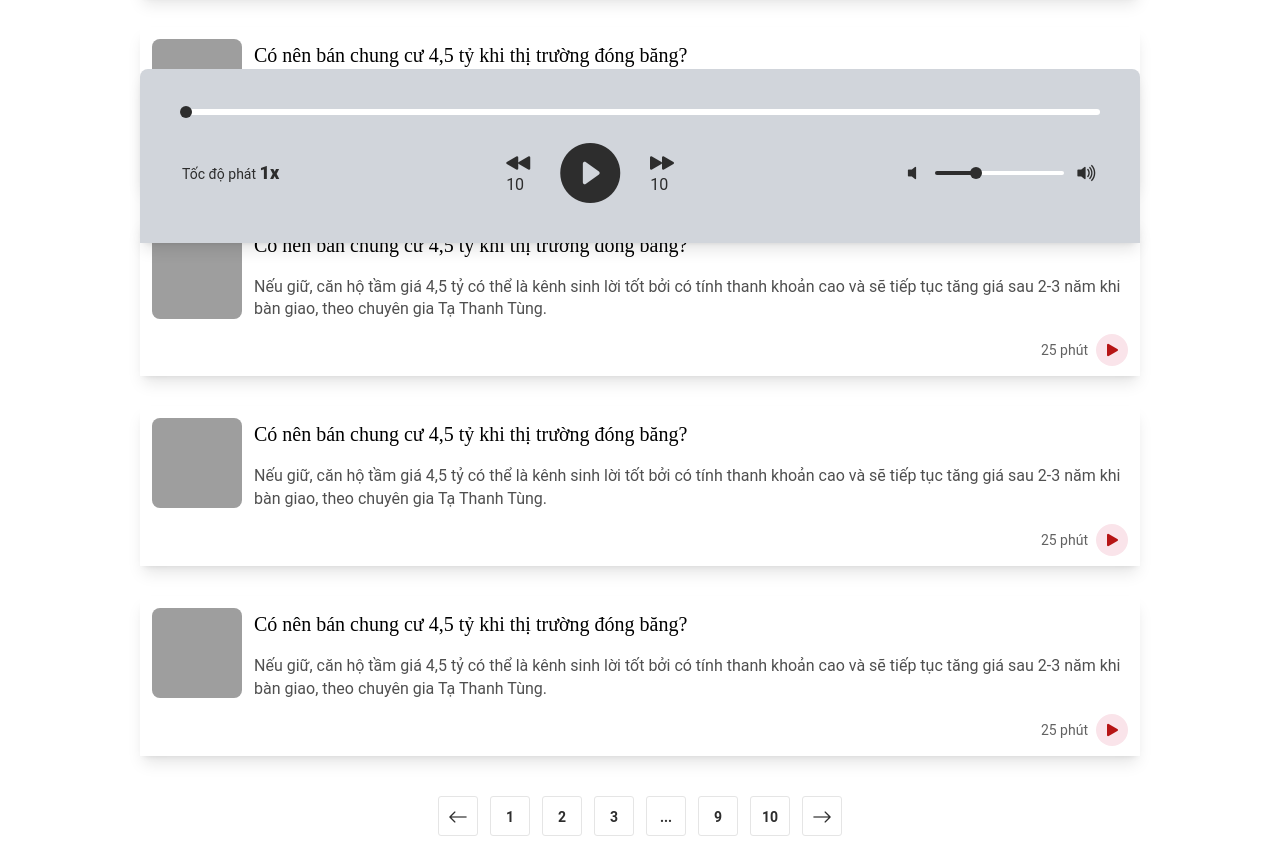
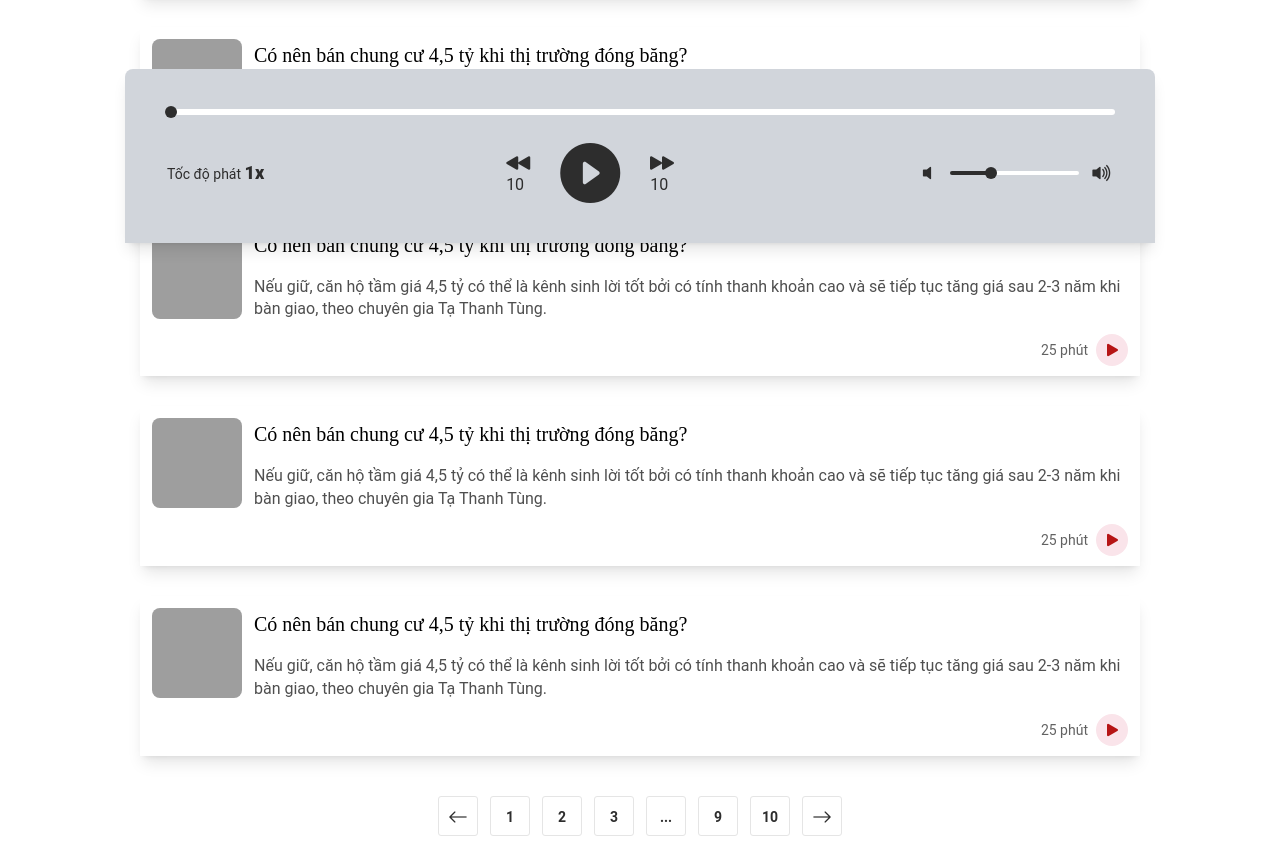
Before and after one commit to luxeko/dnhn-media-demo, a plain HTML site: page media-detail.html in a window 1280 px wide. Shown: the part 905-1771 px from the top of the page. Drawn offline with nearby package versions, Linux system fonts and the light colour scheme; grey boxes are pictures that could not be loaded.

Commit message:
first commit

```diff
--- a/media-detail.html
+++ b/media-detail.html
@@ -323,7 +323,7 @@
         </nav>
     </div>
     <div class="podcast_scroll">
-        <div class="container">
+        <div class="container" style="padding-left: 0; padding-right: 0">
             <div class="wrap_play_podcast">
                 <div class="wrap_play_bottom">
                     <div style="position: relative" class="podcast_progress">
```
